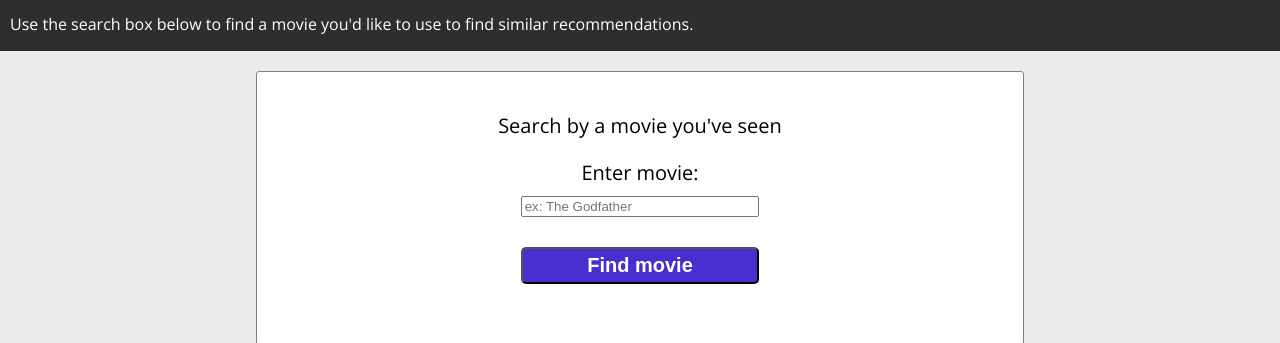
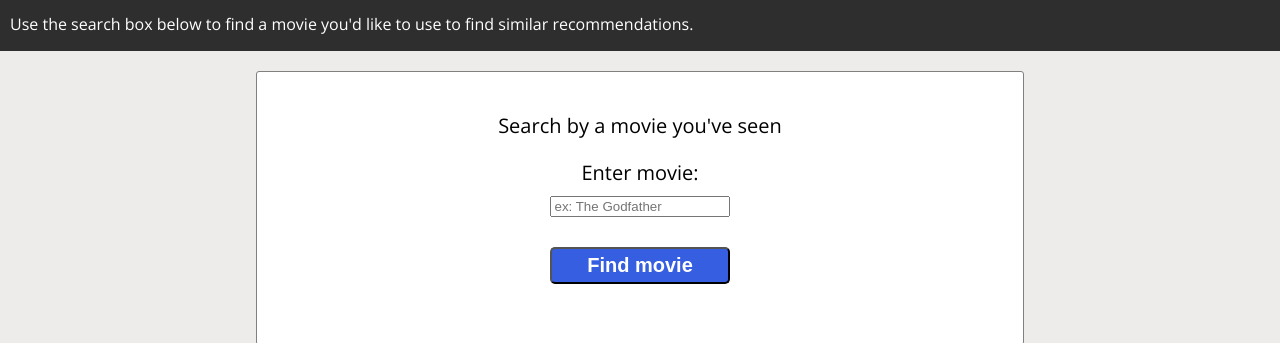
Before and after one commit to morrowRefactor/reccos-movie-recommendations, a plain HTML site: page index.html in a window 1280 px wide. Shown: the part 189-532 px from the top of the page. Drawn offline with nearby package versions, Linux system fonts and the light colour scheme.

Commit message:
minor style changes

```diff
--- a/main.css
+++ b/main.css
@@ -131,7 +131,7 @@ select {
 
 .button {
     text-decoration: none;
-    background-color: rgb(74, 47, 207);
+    background-color: rgb(54, 94, 224);
     color: white;
     font-weight: bold;
     padding: 5px 10px 5px 10px;
@@ -229,7 +229,7 @@ select {
     }
 
     #movie-form {
-        width: 40%;
+        width: 30%;
         margin-right: auto;
         margin-left: auto;
     }
@@ -255,7 +255,6 @@ select {
         margin-top: auto;
         margin-bottom: auto;
         padding: 20px;
-        background-color: rgb(238, 235, 235);
         font-size: 1em;
     }
 
```
